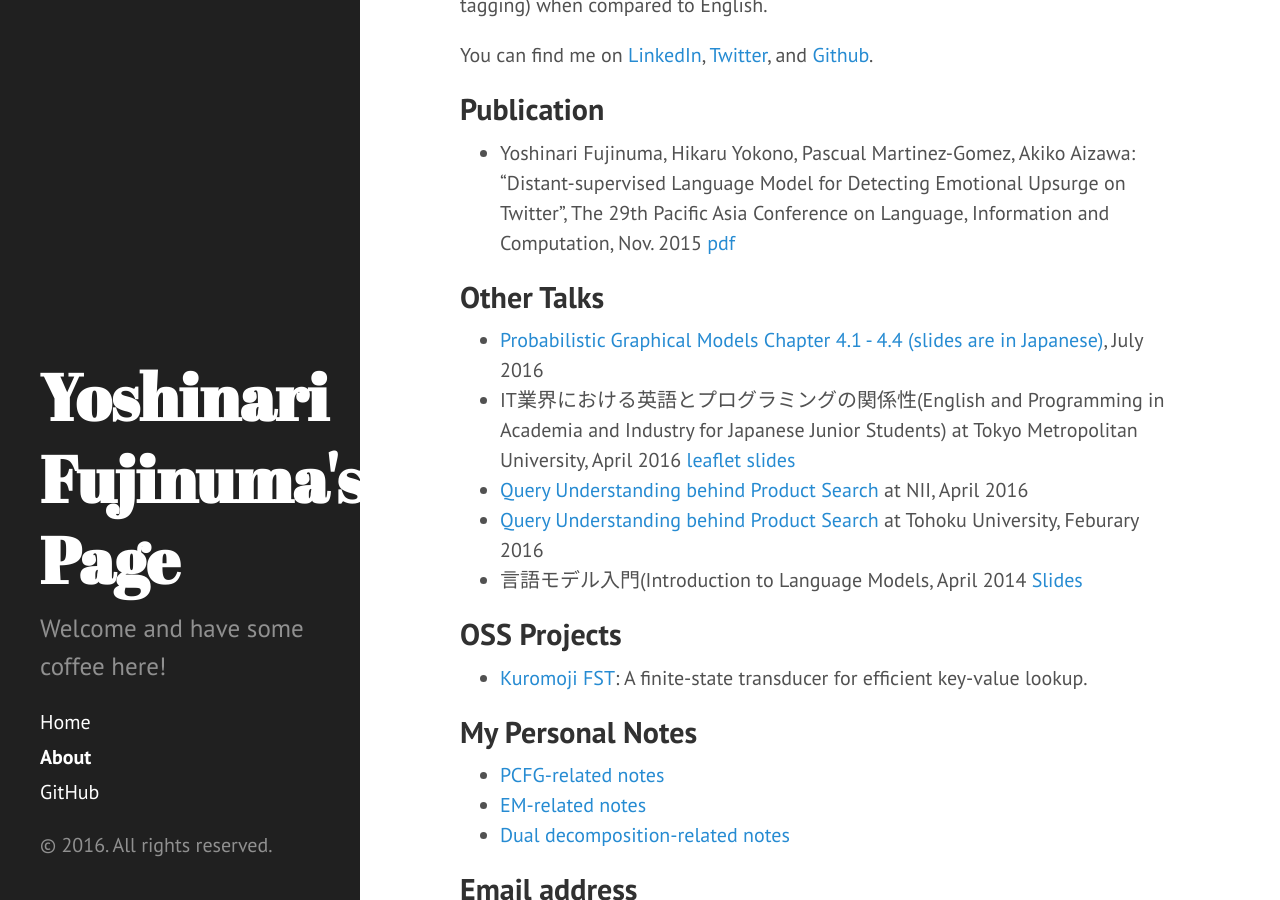
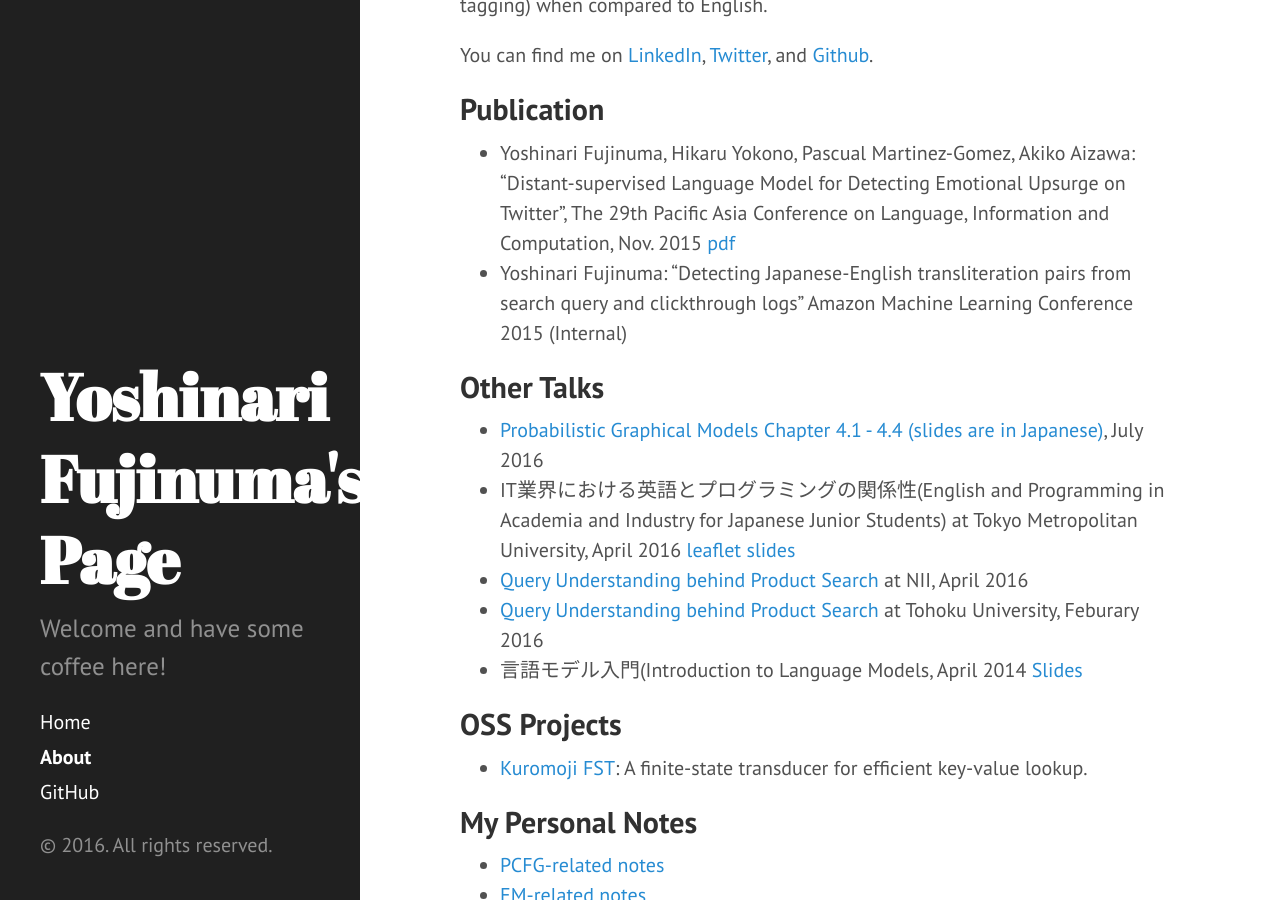
Before and after one commit to akkikiki/akkikiki.github.io, a Jekyll site: the page built from about.md, in a window 1280 px wide and 900 px high, scrolled down 440 px. Built offline with Jekyll 4.4.1, drawn with Linux system fonts in a browser that asks for light colours.

Commit message:
Adding one more publication

```diff
--- a/about.md
+++ b/about.md
@@ -12,6 +12,7 @@ You can find me on [LinkedIn](https://jp.linkedin.com/in/yoshinari-fujinuma-4b61
 
 ## Publication
 * Yoshinari Fujinuma, Hikaru Yokono, Pascual Martinez-Gomez, Akiko Aizawa: “Distant-supervised Language Model for Detecting Emotional Upsurge on Twitter”, The 29th Pacific Asia Conference on Language, Information and Computation, Nov. 2015 [pdf](http://aclweb.org/anthology/Y/Y15/Y15-1056.pdf)
+* Yoshinari Fujinuma: "Detecting Japanese-English transliteration pairs from search query and clickthrough logs" Amazon Machine Learning Conference 2015 (Internal)
 
 ## Other Talks
 * [Probabilistic Graphical Models Chapter 4.1 - 4.4 (slides are in Japanese)](http://www.slideshare.net/yoshinarifujinuma/pgm-chapter4-firstpartforpublic2-64271462), July 2016
```
